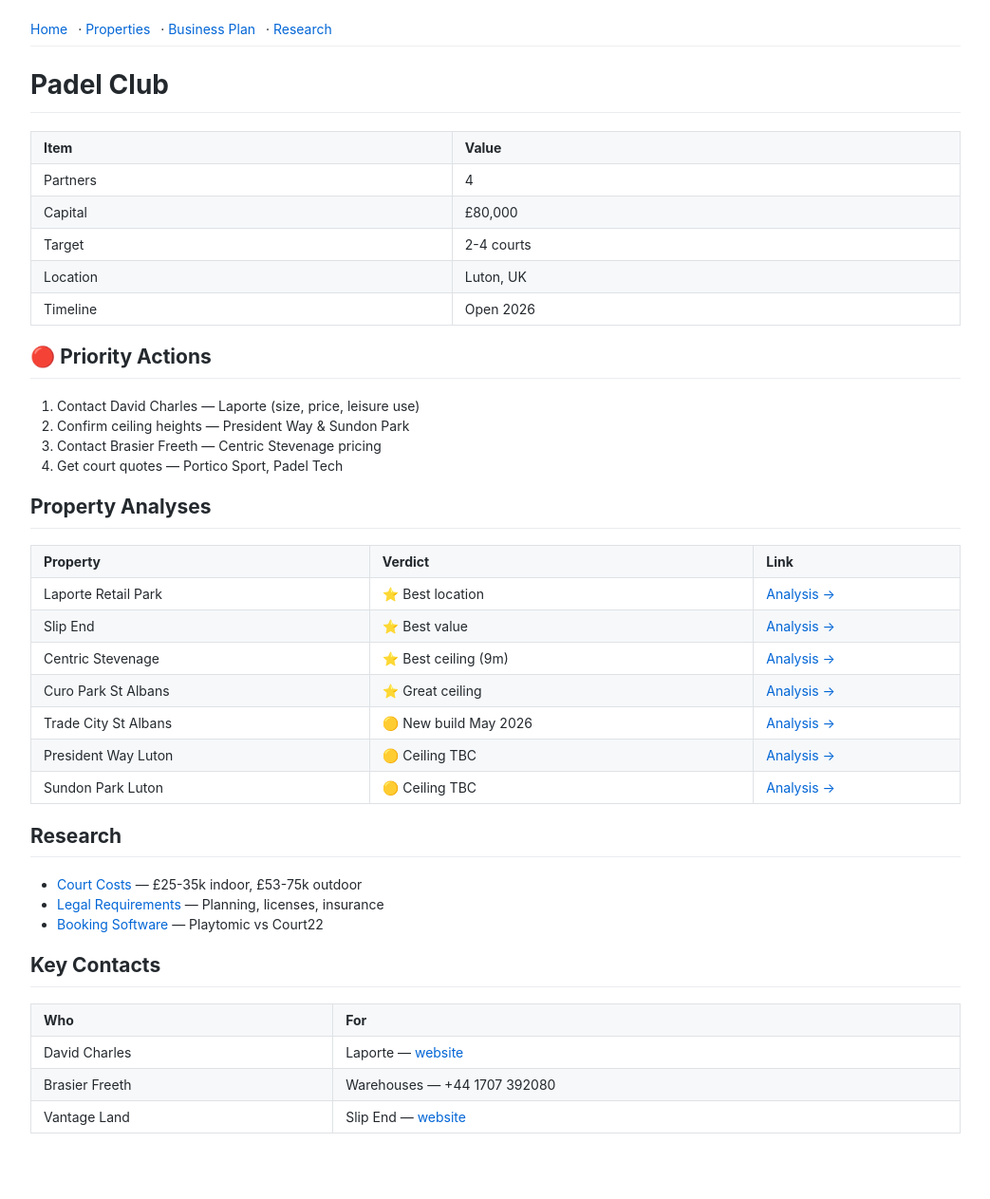
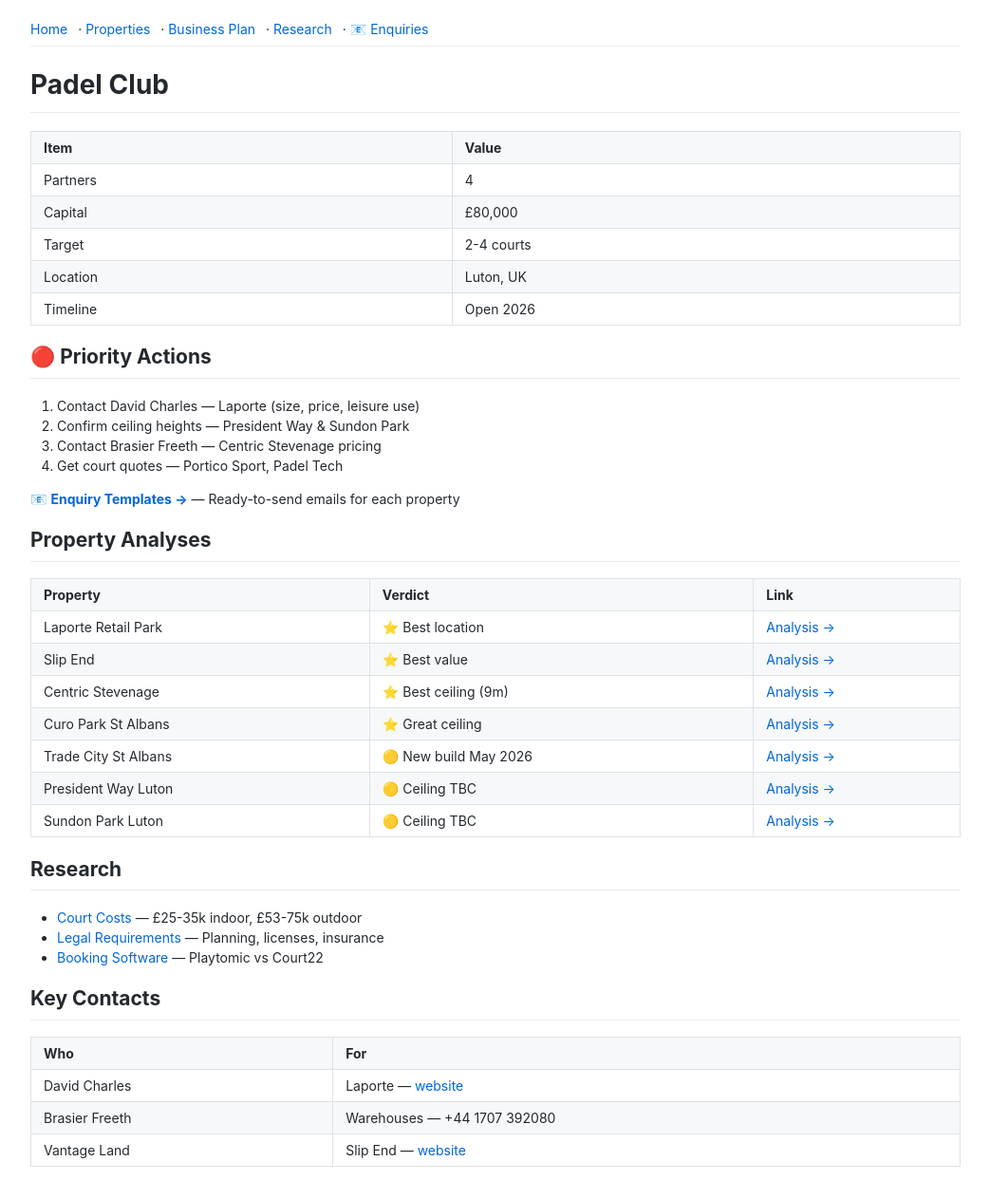
Before and after one commit to ayazabbas/padel-club, a Jekyll site: the page built from index.md, in a window 1280 px wide. Shown: the whole page at 95% size, without its empty margins (118-1161 px from the left). Built offline with Jekyll 4.4.1, drawn with Linux system fonts in a browser that asks for light colours; our own code applies the rules of GitHub Pages for plain Markdown files; before the commit the page ends 1228 px from its top, so only the background shows below that.

Commit message:
Add enquiry templates to nav and homepage, update research guidelines for discoverability

```diff
--- a/_includes/nav.html
+++ b/_includes/nav.html
@@ -2,5 +2,6 @@
 <a href="{{ '/' | relative_url }}">Home</a> ·
 <a href="{{ '/property-search' | relative_url }}">Properties</a> ·
 <a href="{{ '/business-plan' | relative_url }}">Business Plan</a> ·
-<a href="{{ '/research/' | relative_url }}">Research</a>
+<a href="{{ '/research/' | relative_url }}">Research</a> ·
+<a href="{{ '/enquiry-templates' | relative_url }}">📧 Enquiries</a>
 </nav>
--- a/index.md
+++ b/index.md
@@ -14,6 +14,8 @@
 2. Confirm ceiling heights — President Way & Sundon Park
 3. Contact Brasier Freeth — Centric Stevenage pricing
 4. Get court quotes — Portico Sport, Padel Tech
+
+📧 **[Enquiry Templates →](enquiry-templates)** — Ready-to-send emails for each property
 
 ## Property Analyses
 
```
Also changed, not shown: enquiry-templates.md (+5 -0 lines).
